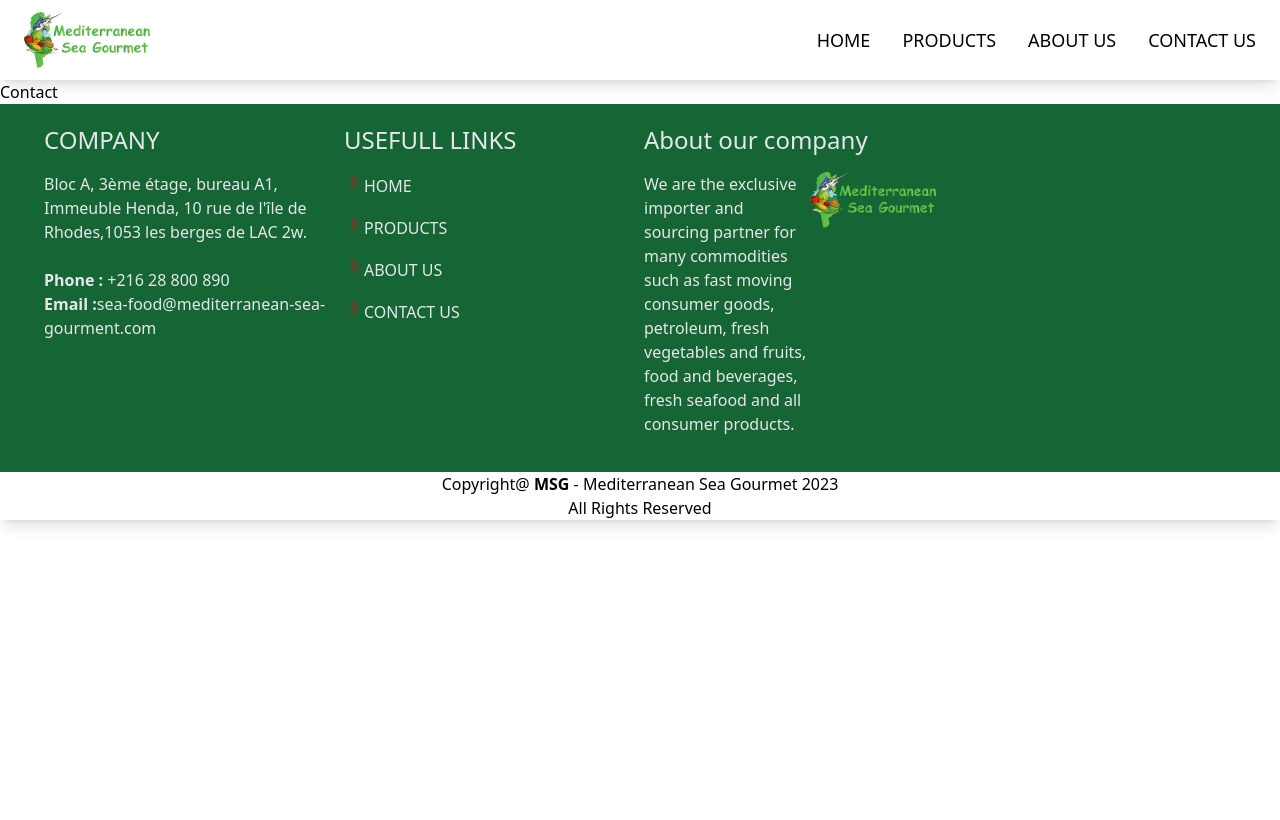
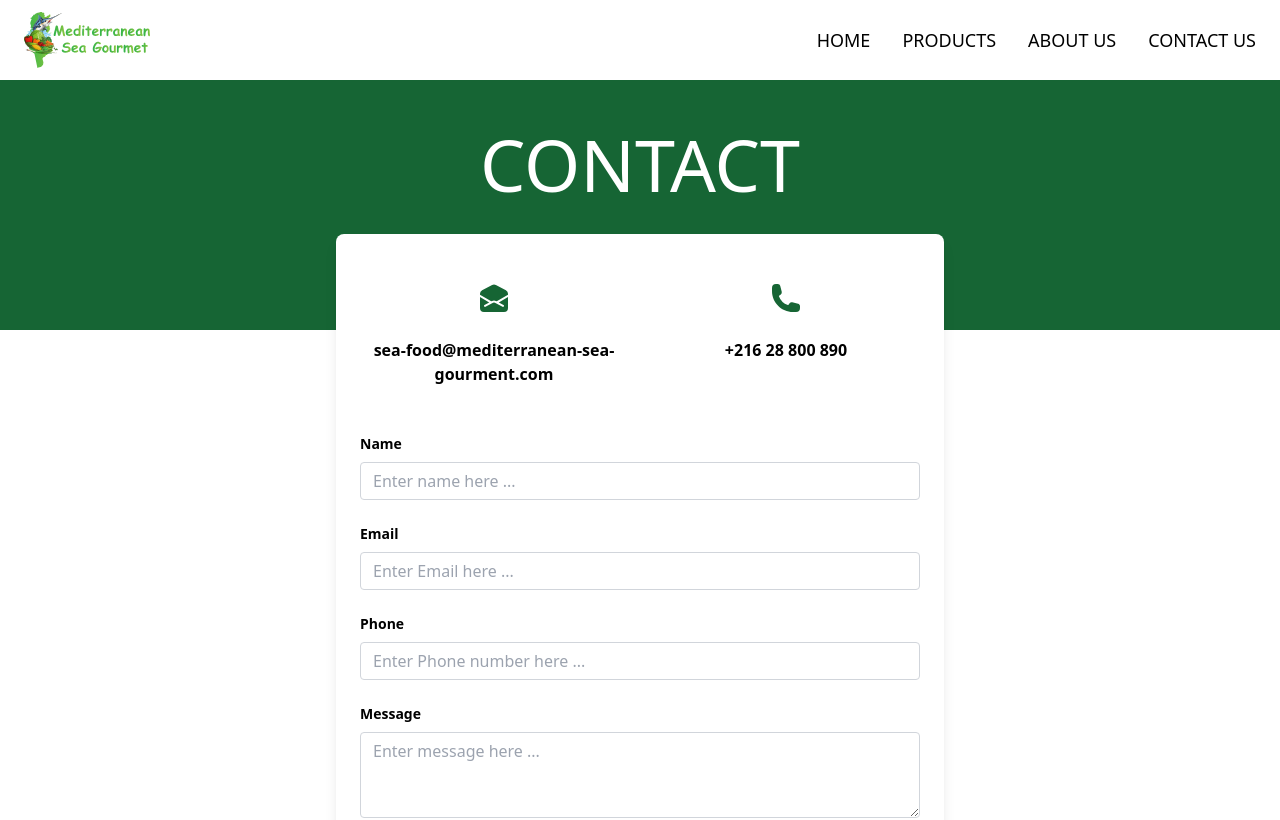
Before and after one commit to belhajjamorsamar/Sea-Gourmet, a React (Create React App) app in the folder frontend/: page /Contact in a window 1280 px wide. Shown: the top 820 px of the page. Built offline with nearby package versions, Linux system fonts and the light colour scheme.

Commit message:
add a contact form with react hooks

```diff
--- a/frontend/package.json
+++ b/frontend/package.json
@@ -3,6 +3,7 @@
   "version": "0.1.0",
   "private": true,
   "dependencies": {
+    "@babel/plugin-proposal-private-property-in-object": "^1.0.0",
     "@ionic/react": "^7.3.2",
     "@testing-library/jest-dom": "^5.17.0",
     "@testing-library/react": "^13.4.0",
@@ -16,6 +17,7 @@
     "postcss": "^8.4.29",
     "react": "^18.2.0",
     "react-dom": "^18.2.0",
+    "react-hook-form": "^7.45.4",
     "react-icons": "^4.10.1",
     "react-router-dom": "^6.15.0",
     "react-scripts": "5.0.1",
--- a/frontend/src/Components/Contact.js
+++ b/frontend/src/Components/Contact.js
@@ -1,11 +1,115 @@
-import React from 'react'
+import React from 'react';
 
+import { Controller } from 'react-hook-form';
+import { useForm } from 'react-hook-form';
+
+import Iconinfo from './Iconinfo';
+import IconEmail from '../Icons/IconEmail';
+import IconPhone from '../Icons/IconPhone';
+import FormElement from './FormElement';
 const Contact = () => {
-  return (
-    <div>
-     <h3>Contact</h3>
-    </div>
-  )
-}
+	const {
+		control,
+		handleSubmit,
+		formState: { errors },
+	} = useForm({
+		defaultValues: {
+			name: '',
+			email: '',
+			message: '',
+		},
+	});
 
-export default Contact
+  const onSubmit = data =>console.log(data);
+	return (
+		<div className="xl:container mx-auto mb-32">
+			<div
+				className="flex justify-center bg-green-800"
+				style={{
+					height: '250px',
+				}}>
+				<h1 className="text-3xl sm:text-7xl uppercase pt-12 text-white">
+					Contact
+				</h1>
+			</div>
+
+			<div className=" px-4  sm:w-2/3 lg:w-1/2 mx-auto">
+				<div className="rounded-lg shadow-lg bg-white -mt-24 py-0 md:py-12 px-4 md:px-6">
+					<div className="grid grid-cols-2 gap-x-6 mb-12 mx-auto">
+						<Iconinfo
+							icon={<IconEmail />}
+							text="sea-food@mediterranean-sea-gourment.com"
+						/>
+						<Iconinfo icon={<IconPhone />} text="+216 28 800 890 " />
+					</div>
+					<div>
+						<form onSubmit={handleSubmit(onSubmit)}>
+							<Controller
+								name="name"
+								control={control}
+								rules={{ required: true }}
+								render={({ fieled }) => (
+									<FormElement
+										type="text"
+										label="Name"
+										placeholder="Enter name here ..."
+										fieldRef={fieled}
+										hasError={errors.name?.type === 'required'}
+									/>
+								)}
+							/>
+
+							<Controller
+								name="email"
+								control={control}
+								rules={{ required: true }}
+								render={({ fieled }) => (
+									<FormElement
+										type="email"
+										label="Email"
+										placeholder="Enter Email here ..."
+										fieldRef={fieled}
+										hasError={errors.email?.type === 'required'}
+									/>
+								)}
+							/>
+							<Controller
+								name="Phone"
+								control={control}
+								rules={{ required: true }}
+								render={({ fieled }) => (
+									<FormElement
+										type="number"
+										label="Phone"
+										placeholder="Enter Phone number here ..."
+										fieldRef={fieled}
+										hasError={errors.phone?.type === 'required'}
+									/>
+								)}
+							/>
+
+							<Controller
+								name="message"
+								control={control}
+								rules={{ required: true }}
+								render={({ fieled }) => (
+									<FormElement
+										type="textarea"
+										label="Message"
+										placeholder="Enter message here ..."
+										fieldRef={fieled}
+										hasError={errors.message?.type === 'required'}
+									/>
+								)}
+							/>
+              <button type="submit" className='w-full px-6 py-3 bg-green-800 text-white  font-medium uppercase rounded shadow-md hover:bg-red-800 hover:shadow-lg focus:bg-red-800
+               focus:outline-none focus:ring-0 active:bg-red-800'>Send</button>
+						</form>
+					</div>
+				</div>
+			</div>
+		</div>
+	);
+};
+
+export default Contact;
--- /dev/null
+++ b/frontend/src/Components/FormElement.js
@@ -0,0 +1,15 @@
+export default ({type , label ,placeholder ,fieldRef , hasError})=>{
+
+const classes= "form-control w-full px-3 py-1.5 text-gray-700 rounded border border-solid border-gray-300 focus:border-red-800 focus:outline-none"
+
+    return(
+        <div className="form-group mb-6">
+        <label className="block test-gray-700 text-sm font-bold mb-2">{label}</label>
+{type === 'textarea' ? (<textarea className={classes} rows="3" placeholder={placeholder} {...fieldRef}/>)
+
+:(<input className={classes} type={type} placeholder={placeholder} {...fieldRef}/>)}
+
+       {hasError && <p className="text-red-500  text-xs italic">{`${label} is required`}</p>}
+        </div>
+    );
+}
--- /dev/null
+++ b/frontend/src/Components/Iconinfo.js
@@ -0,0 +1,6 @@
+export default ({text , icon}) =>(
+    <div className="text-center mx-auto">
+        {icon}
+        <strong>{text}</strong>
+    </div>
+);
--- /dev/null
+++ b/frontend/src/Icons/IconEmail.jsx
@@ -0,0 +1,8 @@
+export default () =>(
+    <svg xmlns="http://www.w3.org/2000/svg" viewBox="0 0 24 24" fill="currentColor" className="w-8 h-8 text-green-800 mb-6 mx-auto">
+    <path d="M19.5 22.5a3 3 0 003-3v-8.174l-6.879 4.022 3.485 1.876a.75.75 0 01-.712 1.321l-5.683-3.06a1.5 1.5 0 00-1.422 0l-5.683 3.06a.75.75 0 01-.712-1.32l3.485-1.877L1.5 11.326V19.5a3 3 0 003 3h15z" />
+    <path d="M1.5 9.589v-.745a3 3 0 011.578-2.641l7.5-4.039a3 3 0 012.844 0l7.5 4.039A3 3 0 0122.5 8.844v.745l-8.426 4.926-.652-.35a3 3 0 00-2.844 0l-.652.35L1.5 9.59z" />
+  </svg>
+
+
+) ;
--- /dev/null
+++ b/frontend/src/Icons/IconPhone.jsx
@@ -0,0 +1,7 @@
+export default () =>(
+<svg xmlns="http://www.w3.org/2000/svg" viewBox="0 0 24 24" fill="currentColor" className="w-8 h-8 text-green-800 mb-6 mx-auto">
+  <path fillRule="evenodd" d="M1.5 4.5a3 3 0 013-3h1.372c.86 0 1.61.586 1.819 1.42l1.105 4.423a1.875 1.875 0 01-.694 1.955l-1.293.97c-.135.101-.164.249-.126.352a11.285 11.285 0 006.697 6.697c.103.038.25.009.352-.126l.97-1.293a1.875 1.875 0 011.955-.694l4.423 1.105c.834.209 1.42.959 1.42 1.82V19.5a3 3 0 01-3 3h-2.25C8.552 22.5 1.5 15.448 1.5 6.75V4.5z" clipRule="evenodd" />
+</svg>
+
+
+);
```
Also changed, not shown: 1 other file (tests, documents, lock files or other folders).
